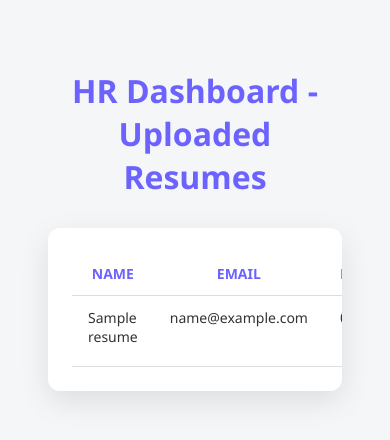
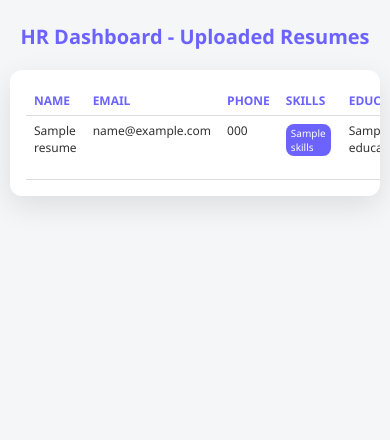
Before and after one commit to khushalpankhaniya/CVAnalyzer, a Flask app: template templates/dashboard.html in a window 390 px wide. Shown: the top 440 px of the page. Run offline with Flask 3, Linux system fonts and the light colour scheme; the template is opened without the code that fills it: most values are stand-ins (such as "Sample title", 1, 10 or a date in 2020).

Commit message:
first commit

```diff
--- a/templates/dashboard.html
+++ b/templates/dashboard.html
@@ -5,19 +5,90 @@
 <meta name="viewport" content="width=device-width, initial-scale=1.0">
 <title>HR Dashboard</title>
 <style>
-body { font-family:'Segoe UI',sans-serif; background:#f4f6f8; color:#333; padding:40px; }
-h1 { text-align:center; margin-bottom:30px; color:#6c63ff; }
-.table-container { max-width:1200px; margin:0 auto; background:#fff; border-radius:12px; padding:24px; overflow-x:auto; box-shadow:0 10px 30px rgba(0,0,0,0.1); }
-table { width:100%; border-collapse:collapse; }
-th, td { padding:12px 16px; border-bottom:1px solid #ddd; vertical-align:top; }
-th { color:#6c63ff; text-transform:uppercase; font-size:14px; }
-td { font-size:14px; }
-tr:hover { background: #f0f0ff; }
-a { color:#6c63ff; text-decoration:none; }
-.badge { display:inline-block; background:#6c63ff; color:#fff; padding:4px 8px; border-radius:8px; margin:2px; font-size:12px; }
+body {
+    font-family:'Segoe UI',sans-serif;
+    background:#f4f6f8;
+    color:#333;
+    padding:20px;
+    margin:0;
+}
+
+h1 {
+    text-align:center;
+    margin-bottom:30px;
+    color:#6c63ff;
+}
+
+.table-container {
+    max-width:1200px;
+    margin:0 auto;
+    background:#fff;
+    border-radius:12px;
+    padding:24px;
+    overflow-x:auto;
+    box-shadow:0 10px 30px rgba(0,0,0,0.1);
+}
+
+table {
+    width:100%;
+    border-collapse:collapse;
+    min-width:600px;
+}
+
+th, td {
+    padding:12px 16px;
+    border-bottom:1px solid #ddd;
+    vertical-align:top;
+    text-align:left;
+}
+
+th {
+    color:#6c63ff;
+    text-transform:uppercase;
+    font-size:14px;
+}
+
+td {
+    font-size:14px;
+}
+
+tr:hover {
+    background: #f0f0ff;
+}
+
+a {
+    color:#6c63ff;
+    text-decoration:none;
+    word-break: break-word;
+}
+
+.badge {
+    display:inline-block;
+    background:#6c63ff;
+    color:#fff;
+    padding:4px 8px;
+    border-radius:8px;
+    margin:2px 2px 2px 0;
+    font-size:12px;
+}
+
+@media (max-width: 768px) {
+    body { padding:10px; }
+    .table-container { padding:16px; }
+    th, td { padding:8px 10px; font-size:13px; }
+    h1 { font-size:20px; margin-bottom:20px; }
+    .badge { font-size:11px; padding:3px 6px; }
+}
+
+@media (max-width: 480px) {
+    table { min-width:400px; }
+    th, td { padding:6px 8px; font-size:12px; }
+    .badge { font-size:10px; padding:2px 5px; }
+}
 </style>
 </head>
 <body>
+
 <h1>HR Dashboard - Uploaded Resumes</h1>
 <div class="table-container">
 <table>
@@ -38,7 +109,11 @@ a { color:#6c63ff; text-decoration:none; }
 <td>{{ r.name }}</td>
 <td>{{ r.email }}</td>
 <td>{{ r.phone }}</td>
-<td>{% for skill in r.skills.split(",") %}<span class="badge">{{ skill.strip() }}</span>{% endfor %}</td>
+<td>
+    {% for skill in r.skills.split(",") %}
+        <span class="badge">{{ skill.strip() }}</span>
+    {% endfor %}
+</td>
 <td>{{ r.education }}</td>
 <td>{{ r.experience }}</td>
 <td><a href="{{ url_for('static', filename='uploads/' + r.filename) }}" download>{{ r.filename }}</a></td>
@@ -47,5 +122,6 @@ a { color:#6c63ff; text-decoration:none; }
 </tbody>
 </table>
 </div>
+
 </body>
 </html>
```
Also changed, not shown: templates/index.html (+115 -13 lines).
